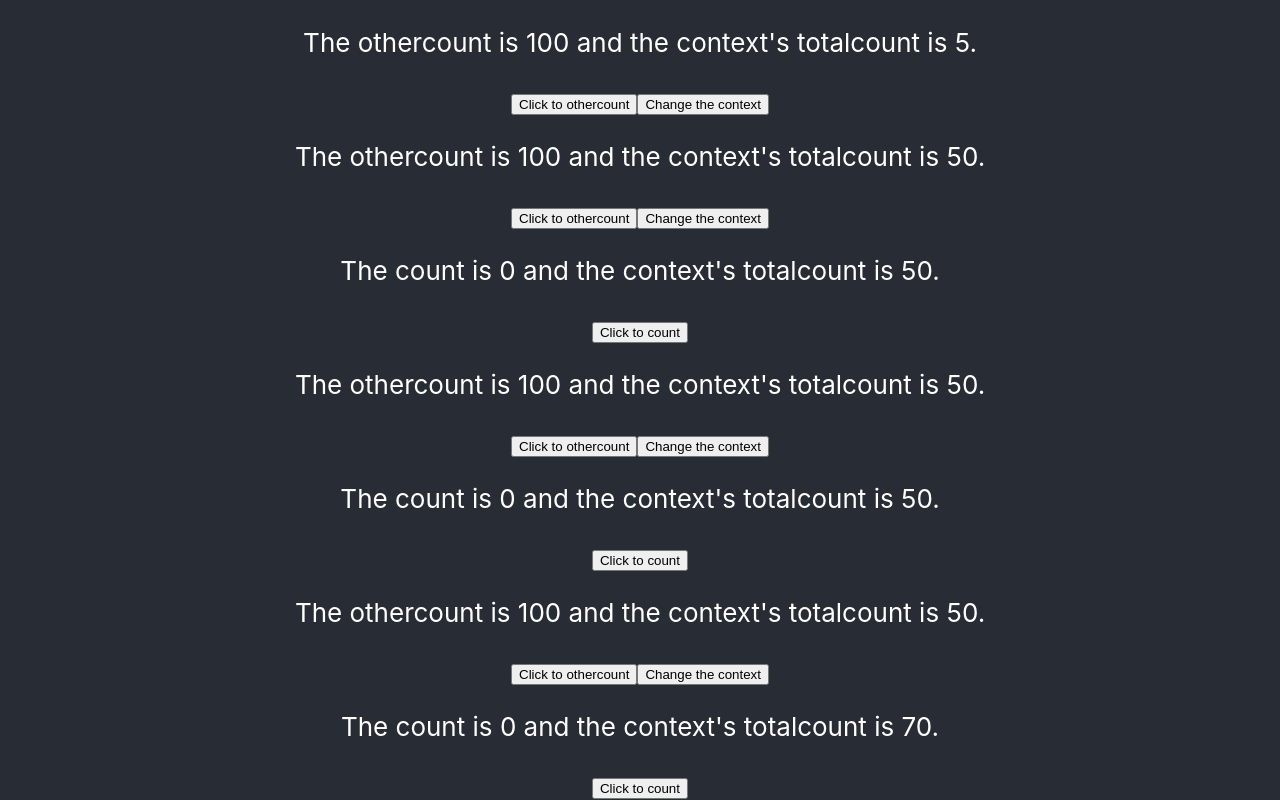
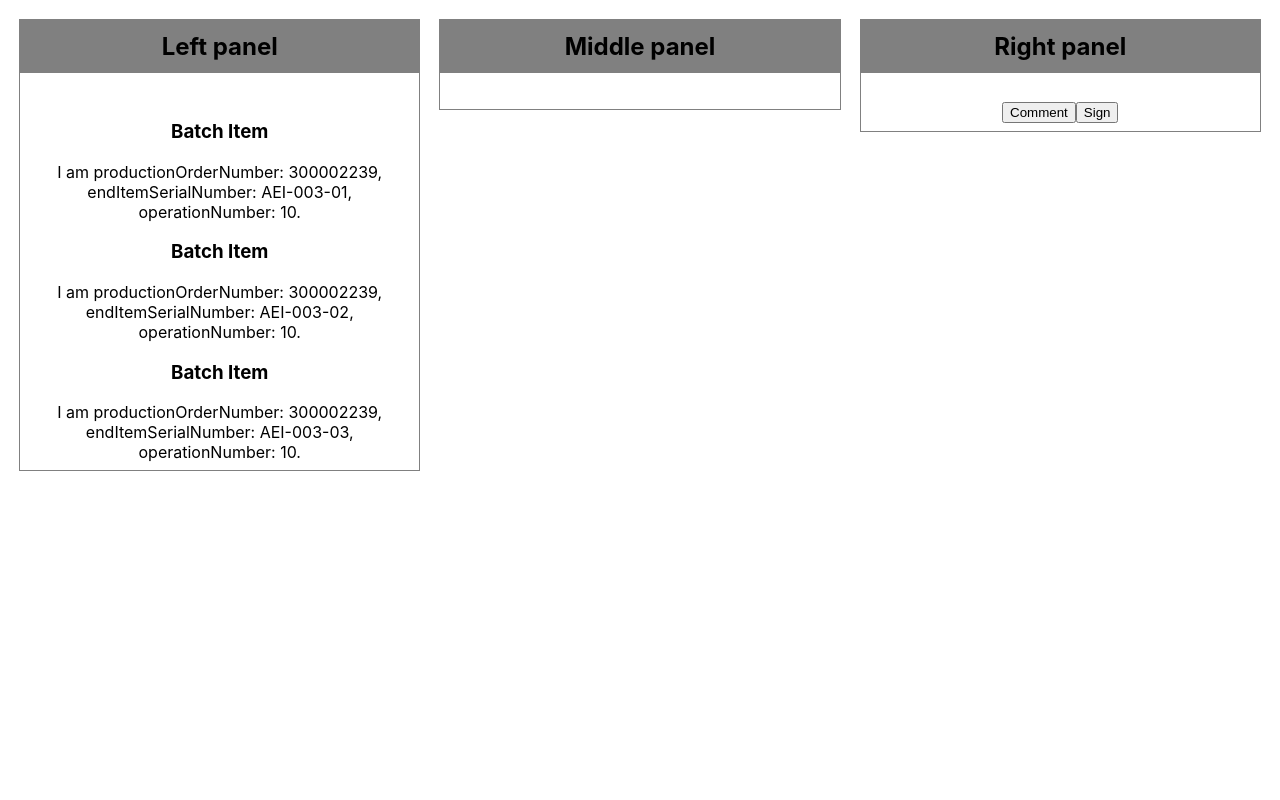
Before and after one commit to aeinbu/react-demo, a React (Create React App) app: page / in a window 1280 px wide. Built offline with nearby package versions, Linux system fonts and the light colour scheme.

Commit message:
BatchList and flex layout

```diff
--- a/package.json
+++ b/package.json
@@ -8,7 +8,8 @@
     "@testing-library/user-event": "^7.1.2",
     "react": "^16.12.0",
     "react-dom": "^16.12.0",
-    "react-scripts": "3.3.0"
+    "react-scripts": "3.3.0",
+    "rxjs": "^6.5.3"
   },
   "scripts": {
     "start": "react-scripts start",
--- a/src/App.css
+++ b/src/App.css
@@ -1,16 +1,5 @@
 .App {
   text-align: center;
-}
-
-.App-logo {
-  height: 40vmin;
-  pointer-events: none;
-}
-
-@media (prefers-reduced-motion: no-preference) {
-  .App-logo {
-    animation: App-logo-spin infinite 20s linear;
-  }
 }
 
 .App-header {
@@ -28,11 +17,46 @@
   color: #61dafb;
 }
 
-@keyframes App-logo-spin {
-  from {
-    transform: rotate(0deg);
-  }
-  to {
-    transform: rotate(360deg);
-  }
+/* style */
+
+h2{
+  margin-top: 0;
+  padding: .5em;
 }
+.panel {
+  border: solid thin gray;
+  overflow: hidden;
+  padding-top: 0;
+}
+
+.panel>.heading {
+  background: gray;
+}
+
+.panel>.body {
+  padding: .5em;
+}
+
+/* layout */
+body{
+  padding: 1.5vw;
+}
+
+.flex {
+  display: flex;
+  justify-content: space-between;
+  align-items: flex-start;
+  flex-wrap: nowrap;
+}
+
+.flex.horizontal {
+  flex-direction: row;
+}
+
+.flex>*{
+  width: 31.3vw;
+}
+
+.panel+.panel{
+  margin-left: 1.5vw;
+}
--- a/src/App.jsx
+++ b/src/App.jsx
@@ -1,22 +1,51 @@
 import React, { } from 'react'
 import './App.css'
-import Counter from "./Components/Counter"
-import OtherCounter from "./Components/OtherCounter"
-import MyFirstContext from "./MyFirstContext"
+import BatchList from "./Components/BatchList"
+import BatchContext from "./Roots/BatchContext"
+
+
+const batch = [{
+	productionOrderNumber: "300002239",
+	endItemSerialNumber: "AEI-003-01",
+	operationNumber: 10
+}, {
+	productionOrderNumber: "300002239",
+	endItemSerialNumber: "AEI-003-02",
+	operationNumber: 10
+}, {
+	productionOrderNumber: "300002239",
+	endItemSerialNumber: "AEI-003-03",
+	operationNumber: 10
+}]
 
 
 function App() {
 	return (
 		<div className="App">
-			<header className="App-header">
-				<OtherCounter />
-				<MyFirstContext.Provider value={{ totalCount: 50 }}>
-					{[1, 2, 3, 4, 5].map(x => x % 2 === 0 ? <Counter key={x.toString()} /> : <OtherCounter key={x.toString()} />)}
-				</MyFirstContext.Provider>
-				<MyFirstContext.Provider value={{ totalCount: 70 }}>
-					<Counter />
-				</MyFirstContext.Provider>
-			</header>
+			<BatchContext.Provider value={batch}>
+				<div className="flex horizontal">
+					{/* <header className="App-header"> */}
+					<div className="panel">
+						<h2 className="heading">Left panel</h2>
+						<div className="body">
+							<BatchList />
+						</div>
+					</div>
+					<div className="panel">
+						<h2 className="heading">Middle panel</h2>
+						<div className="body">
+						</div>
+					</div>
+					<div className="panel">
+						<h2 className="heading">Right panel</h2>
+						<div className="body">
+							<button>Comment</button>
+							<button>Sign</button>
+						</div>
+					</div>
+					{/* </header> */}
+				</div>
+			</BatchContext.Provider>
 		</div>
 	)
 }
--- /dev/null
+++ b/src/Components/BatchList.jsx
@@ -0,0 +1,21 @@
+import React, { useContext } from "react"
+import BatchContext from "../Roots/BatchContext"
+
+const batchItemToKey = (batchItem) => `${batchItem.productionOrderNumber}::${batchItem.endItemSerialNumber}::${batchItem.operationNumber}`
+
+export default function BatchList() {
+	// const [selctedItems, setSelectedItems] = useState([])
+	const batch = useContext(BatchContext)
+	return (
+		<div className="task-batch-item">
+			{batch.map(batchItem => <div key={batchItemToKey(batchItem)}>
+				<h3>Batch Item</h3>
+				<div>
+					I am productionOrderNumber: {batchItem.productionOrderNumber},
+					endItemSerialNumber: {batchItem.endItemSerialNumber},
+					operationNumber: {batchItem.operationNumber}.
+				</div>
+			</div>)}
+		</div>
+	)
+}
--- a/src/Components/Counter.jsx
+++ /dev/null
@@ -1,15 +0,0 @@
-import React, { useState, useContext } from "react"
-import MyFirstContext from "../MyFirstContext"
-
-
-export default function Counter() {
-	const [count, setCount] = useState(0);
-	const ctx = useContext(MyFirstContext)
-
-	return (
-		<div>
-			<p>The count is {count} and the context's totalcount is {ctx.totalCount}.</p>
-			<button onClick={() => setCount(count + 1)}>Click to count</button>
-		</div>
-	)
-}
--- a/src/Components/OtherCounter.jsx
+++ /dev/null
@@ -1,17 +0,0 @@
-import React, { useState, useContext } from "react"
-import MyFirstContext from "../MyFirstContext"
-
-
-export default function OtherCounter() {
-	const [otherCount, setOtherCount] = useState(100)
-	const ctx = useContext(MyFirstContext)
-
-	return (
-		<div>
-			<p>The othercount is {otherCount} and the context's totalcount is {ctx.totalCount}.</p>
-			<button onClick={() => setOtherCount(otherCount - 1)}>Click to othercount</button>
-			<button onClick={() => ctx.totalCount++}>Change the context</button>
-
-		</div>
-	)
-}
--- a/src/MyFirstContext.js
+++ /dev/null
@@ -1,3 +0,0 @@
-import React from "react"
-
-export default React.createContext({totalCount: 5, unit: "cm"})
--- /dev/null
+++ b/src/Roots/BatchContext.js
@@ -0,0 +1,3 @@
+import React from "react"
+
+export default React.createContext([])
```
Also changed, not shown: src/Roots/RoutingRoot.js (added, +11 -0 lines), src/setupTests.js (deleted, +0 -5 lines), 1 other file (tests, documents, lock files or other folders).
